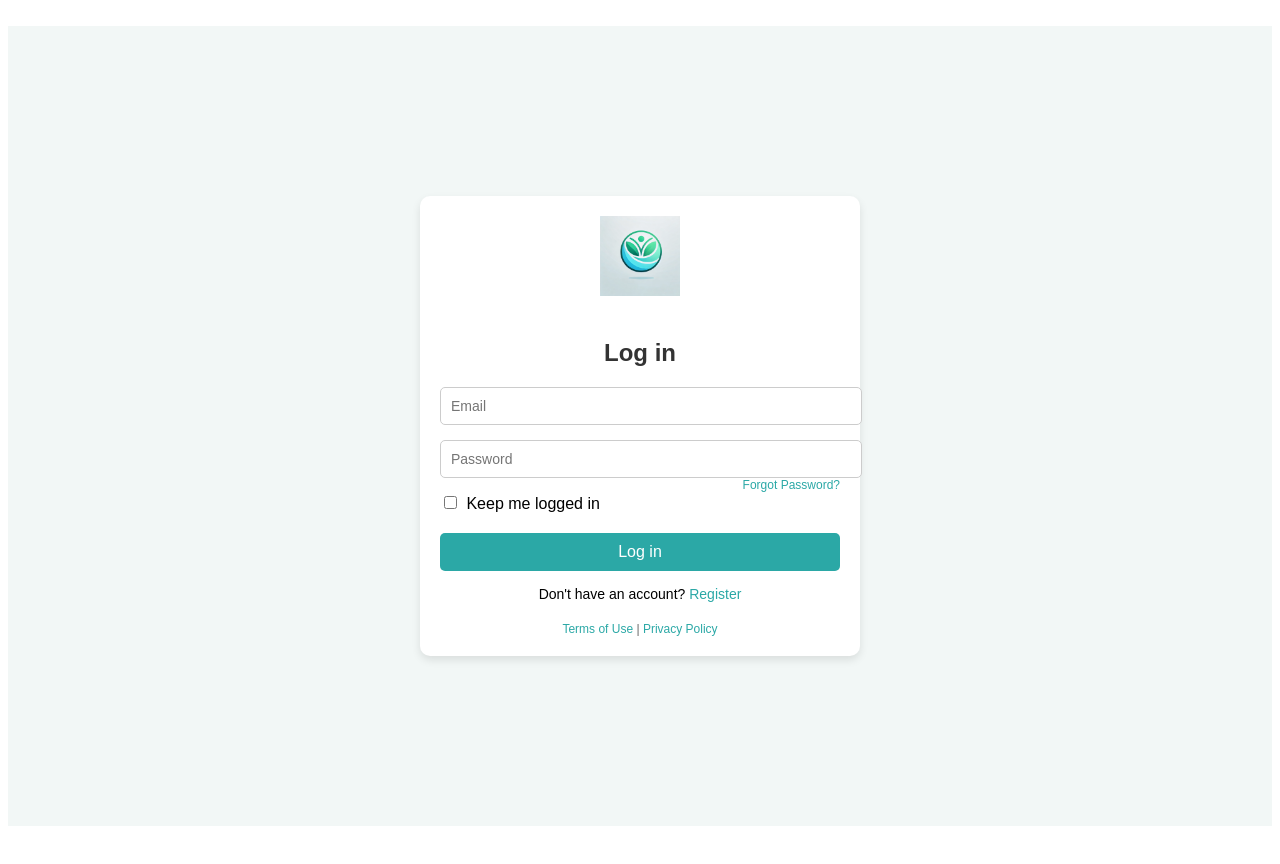
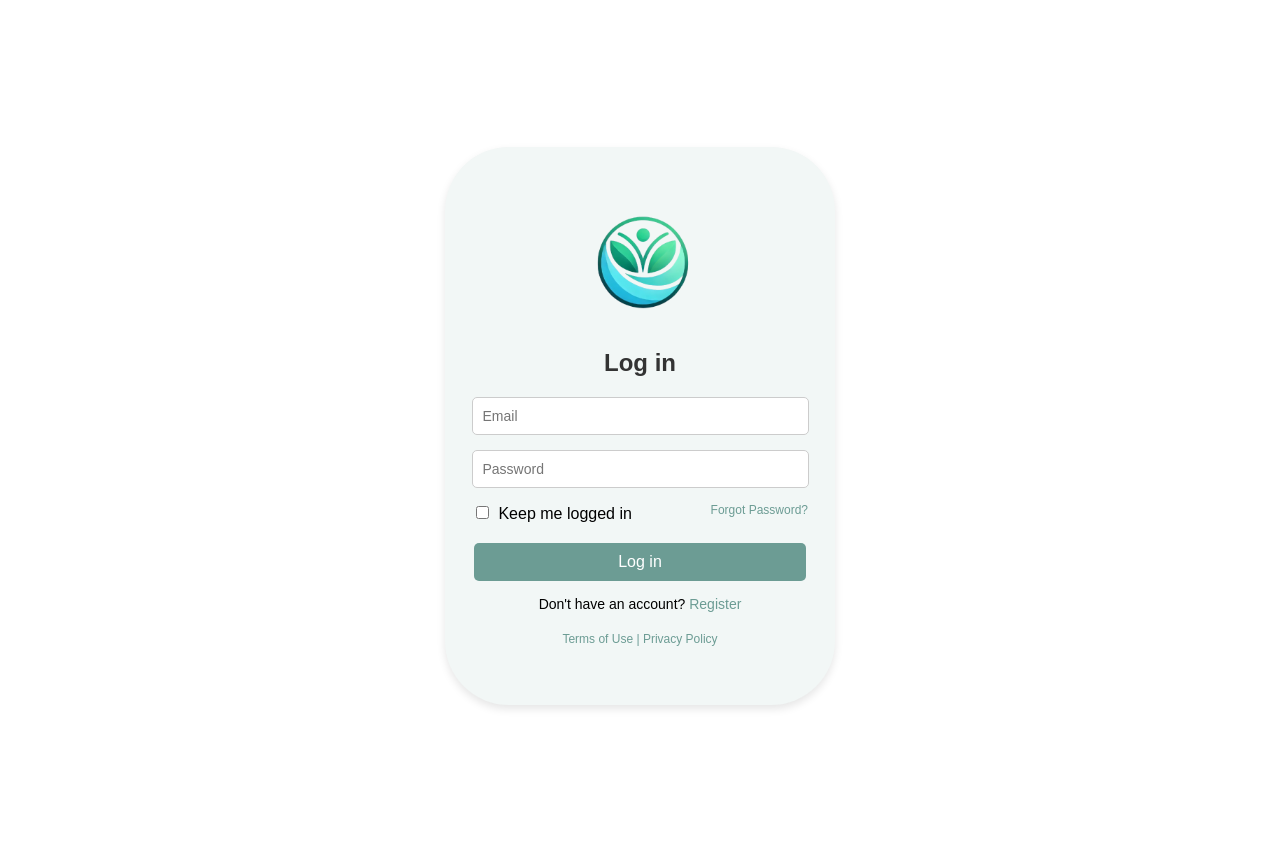
Before and after one commit to Rita-Briosa/VitalEase, an Angular app in the folder PV_VitalEase/vitalease.client/: page /login in a window 1280 px wide. Shown: the top 864 px of the page. Built offline with nearby package versions, Linux system fonts and the light colour scheme; no server answers.

Commit message:
ajustes no login

```diff
--- a/PV_VitalEase/vitalease.client/angular.json
+++ b/PV_VitalEase/vitalease.client/angular.json
@@ -33,7 +33,8 @@
             "assets": [
               {
                 "glob": "**/*",
-                "input": "public"
+                "input": "src/assets",
+                "output": "assets"
               }
             ],
             "styles": [
--- a/PV_VitalEase/vitalease.client/src/app/login/login.component.css
+++ b/PV_VitalEase/vitalease.client/src/app/login/login.component.css
@@ -6,42 +6,39 @@ body {
   justify-content: center;
   align-items: center;
   height: 100vh;
-  background-color: #f2f7f6;
-}
-
-.login-container {
-  display: flex;
-  justify-content: center;
-  align-items: center;
-  width: 100%;
+  background-color: white;
 }
 
 .login-card {
-  background-color: #ffffff;
+  background-color: #f2f7f6;
   padding: 20px;
-  border-radius: 10px;
+  padding-top: 3%;
+  border-radius: 64px;
   box-shadow: 0px 4px 8px rgba(0, 0, 0, 0.1);
   text-align: center;
   max-width: 400px;
-  width: 100%;
+  height: 500px;
+  width: 350px;
+
 }
 
 .logo {
-  width: 80px;
-  margin-bottom: 20px;
+  width: 50%;
 }
 
 h2 {
   color: #333;
   margin-bottom: 20px;
+  margin-top: -15px;
 }
 
 .form-group {
   margin-bottom: 15px;
+
 }
 
 .form-control {
-  width: 100%;
+  width: 90%;
   padding: 10px;
   border: 1px solid #ccc;
   border-radius: 5px;
@@ -55,9 +52,11 @@ h2 {
 
 .forgot-password {
   font-size: 12px;
-  color: #2ba8a6;
+  color: #6C9C94;
   float: right;
+  margin-top: 15px;
   text-decoration: none;
+  margin-right: 2%;
 }
 
   .forgot-password:hover {
@@ -69,6 +68,8 @@ h2 {
   justify-content: start;
   align-items: center;
   margin-bottom: 20px;
+  margin-left: 2%;
+
 }
 
   .checkbox-group input {
@@ -76,14 +77,14 @@ h2 {
   }
 
 .btn-primary {
-  background-color: #2ba8a6;
+  background-color: #6C9C94;
   color: white;
   border: none;
   padding: 10px;
   border-radius: 5px;
   cursor: pointer;
   font-size: 16px;
-  width: 100%;
+  width: 95%;
 }
 
   .btn-primary:disabled {
@@ -92,7 +93,7 @@ h2 {
   }
 
   .btn-primary:hover:not(:disabled) {
-    background-color: #239c9b;
+    background-color: #2ba8a6;
   }
 
 .register-text {
@@ -101,22 +102,22 @@ h2 {
 }
 
   .register-text a {
-    color: #2ba8a6;
+    color: #6C9C94;
     text-decoration: none;
   }
 
-    .register-text a:hover {
+ .register-text a:hover {
       text-decoration: underline;
     }
 
 footer {
   margin-top: 20px;
   font-size: 12px;
-  color: #666;
+  color: #6C9C94;
 }
 
   footer a {
-    color: #2ba8a6;
+    color: #6C9C94;
     text-decoration: none;
   }
 
--- a/PV_VitalEase/vitalease.client/src/app/login/login.component.html
+++ b/PV_VitalEase/vitalease.client/src/app/login/login.component.html
@@ -6,9 +6,8 @@
     <title></title>
 </head>
 <body>
-  <div class="login-container">
     <div class="login-card">
-      <img src="assets/logo.jpg" alt="Logo" class="logo" />
+      <img src="assets/img/logo.png" alt="Logo" class="logo" />
       <h2>Log in</h2>
       <form>
         <div class="form-group">
@@ -45,6 +44,5 @@
         <a href="#">Terms of Use</a> | <a href="#">Privacy Policy</a>
       </footer>
     </div>
-  </div>
 </body>
 </html>
```
Also changed, not shown: PV_VitalEase/vitalease.client/src/assets/img/logo.png (added), PV_VitalEase/vitalease.client/src/assets/logo.jpg (deleted), 11 other files (tests, documents, lock files or other folders).
